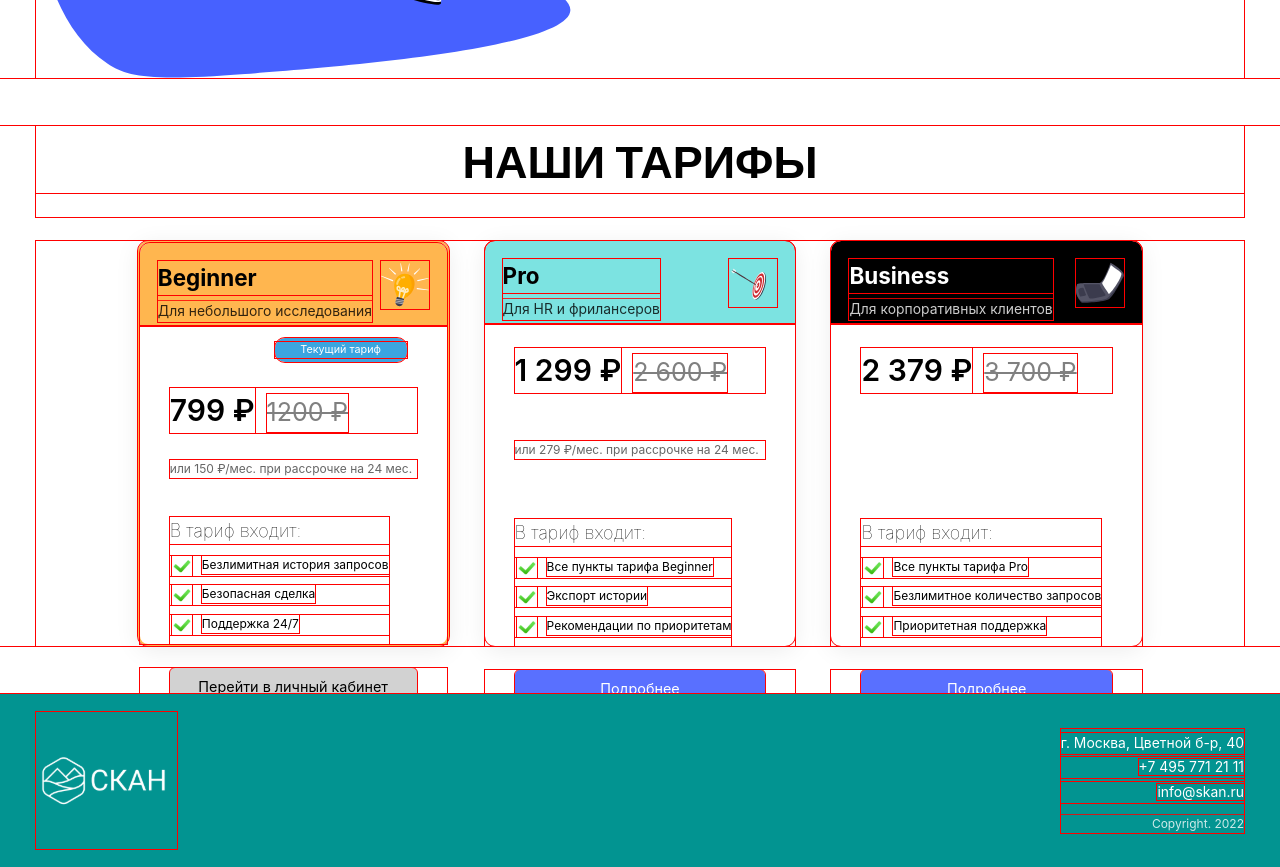
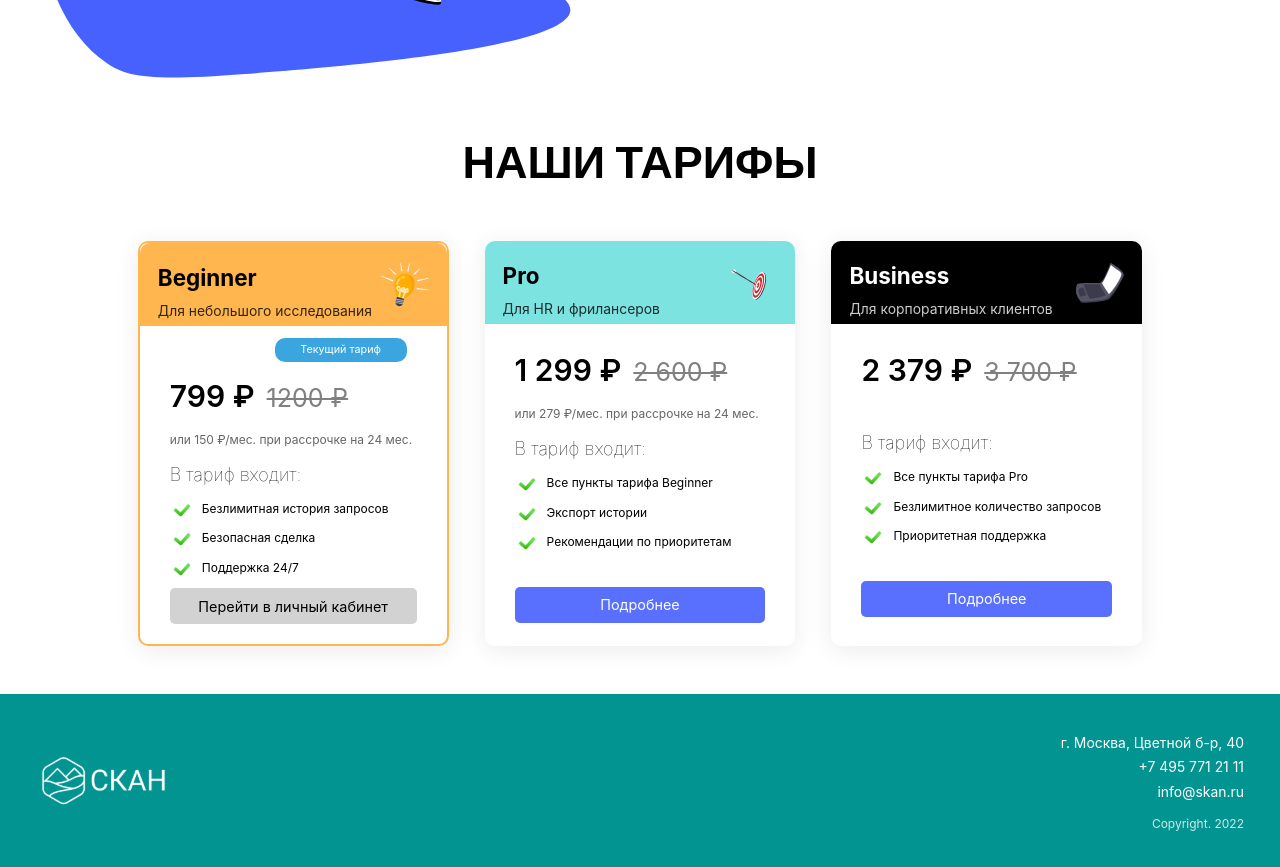
Before and after one commit to AHGELNOT4DEATH/final_project, a React (Vite) app: page / in a window 1280 px wide. Shown: the part 1780-2647 px from the top of the page. Built offline with nearby package versions, Linux system fonts and the light colour scheme; a web font is replaced by a local one.

Commit message:
13.10.25 Визуал домашней страницы полностью закончен. Далее - мобильная вёрстка

```diff
--- a/src/pages/Home/Home.jsx
+++ b/src/pages/Home/Home.jsx
@@ -71,7 +71,8 @@ const Home = () => {
       headerColor: "first_header",
       isCurrent: true,
       buttonText: "Перейти в личный кабинет",
-      buttonId: "beginner__button"
+      buttonId: "beginner__button",
+      containerId: "beginner__container"  // ← ДОБАВЛЕНО
     },
     {
       id: "pro",
@@ -298,10 +299,14 @@ const Home = () => {
                 </div>
               </div>
 
-              <div className="card_button__container">
+              {/* КОНТЕЙНЕР КНОПКИ С ID */}
+              <div
+                className="card_button__container"
+                id={tariff.containerId}  // ← ДОБАВЛЕНО ID ДЛЯ КОНТЕЙНЕРА
+              >
                 <button
                   className={`card_button ${tariff.isCurrent ? 'current-tariff' : ''}`}
-                  id={tariff.buttonId}
+                  id={tariff.buttonId}  // ← ДОБАВЛЕНО ID ДЛЯ КНОПКИ
                 >
                   {tariff.buttonText}
                 </button>
--- a/src/styles/global.css
+++ b/src/styles/global.css
@@ -151,7 +151,7 @@ nav {
 }
 
 .registrate_button {
-  width: 10rem;
+  width: fit-content;
   height: 100%;
   background-color: white;
   border: none;
@@ -574,8 +574,8 @@ h6 {
   display: flex;
   flex-direction: column;
   padding: 0 30px;
-  height: calc(100% - 6.9rem);
-  justify-content: space-between;
+  height: fit-content;
+
 }
 
 .placeholder {
@@ -631,6 +631,7 @@ h6 {
   padding: 0 30px 30px;
 }
 
+
 .card_button {
   width: 100%;
   height: 3rem;
@@ -651,7 +652,6 @@ h6 {
 .advantages_list {
   font-family: "Inter", sans-serif;
   width: fit-content;
-  margin-top: 1rem;
 }
 
 .h6_card {
@@ -677,6 +677,7 @@ h6 {
 
 .advantages_wrap {
   width: fit-content;
+  height: fit-content;
 }
 
 #Buisness__price, #Pro__price {
@@ -687,14 +688,18 @@ h6 {
   margin-top: 6.3rem;
 }
 
+#beginner__container {
+  margin: 0px;
+}
+
+/* Стили для кнопки Beginner */
 #beginner__button {
   background-color: #D2D2D2;
-  color: black;
+  color: #000;
 }
 
 #beginner__button:hover {
-  background-color: #475DE0;
-  color: white;
+  background-color: #b8b8b8;
 }
 
 /* --------------------------- МОБИЛЬНАЯ АДАПТАЦИЯ --------------------------- */
@@ -1074,7 +1079,3 @@ h6 {
   align-items: center;
   justify-content: center;
 }
-/* Debug borders - ВРЕМЕННО ДОБАВЬ ЭТО */
-.debug * {
-  outline: 1px solid red !important;
-}
```
